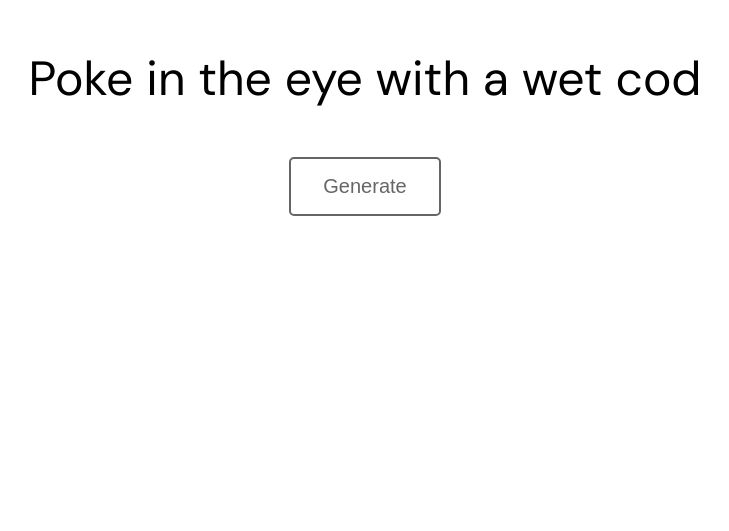
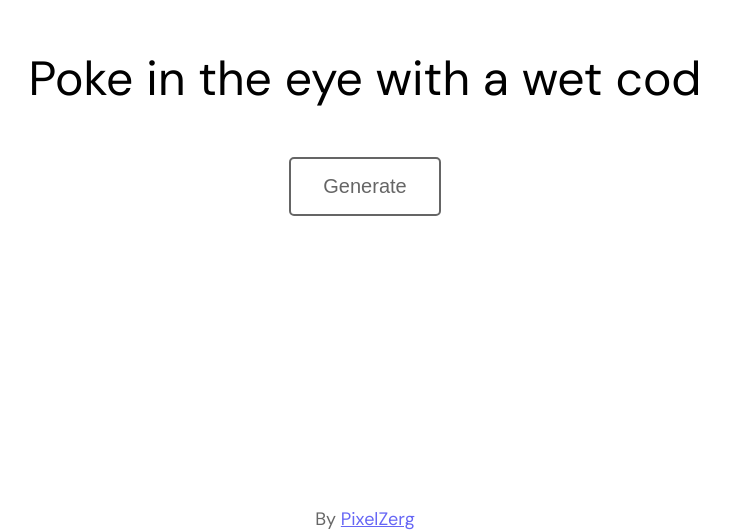
Before and after one commit to PixelZerg/PokeInEye, a plain HTML site: page index.html in a window 1280 px wide. Shown: the part 269-800 px from the top of the page, without its empty margins (275-1004 px from the left). Drawn offline with nearby package versions, Linux system fonts and the light colour scheme.

Commit message:
add footer

```diff
--- a/index.html
+++ b/index.html
@@ -22,5 +22,8 @@
       </div>
     </div>
   </div>
+  <div class="footer">
+    By <a href="https://pixelzerg.github.io">PixelZerg</a>
+  </div>
   </body>
 </html>
--- a/style.css
+++ b/style.css
@@ -80,3 +80,13 @@ span {
       width: 95%;
   }
 }
+
+.footer {
+  position: fixed;
+  left: 0;
+  bottom: 0;
+  width: 100%;
+  text-align: center;
+  font-size: 18px;
+  opacity: 0.6;
+}
```
